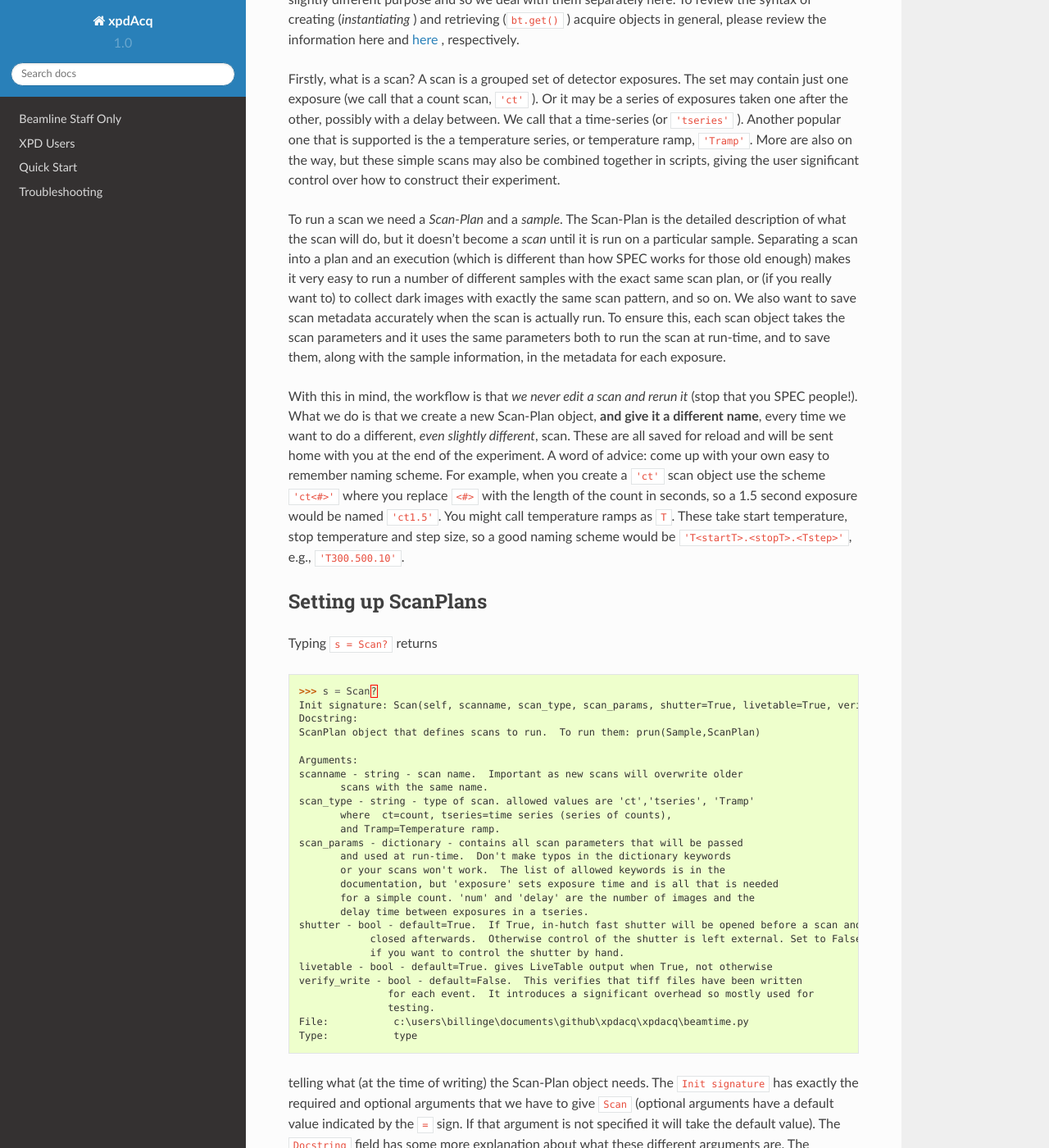
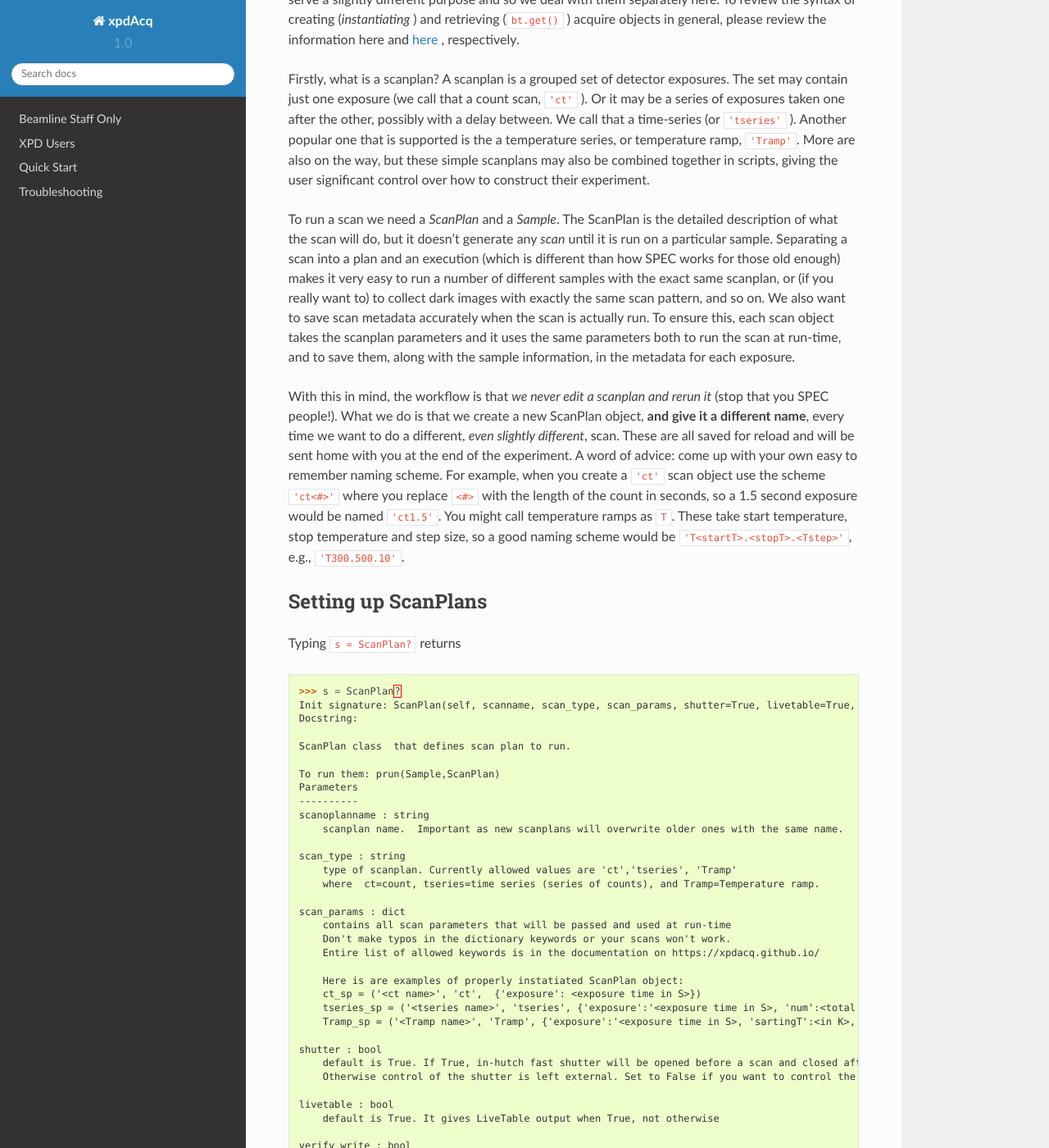
Before and after one commit to xpdAcq/xpdAcq, a Sphinx documentation site: the page built from doc/usb_Scan.rst, in a window 1280 px wide and 1400 px high, scrolled down 197 px. Shown: the whole window at 82% size. Built offline with Sphinx 7.4.7 and the Read the Docs theme 2.0.0, drawn with Linux system fonts in a browser that asks for light colours; some of the changed text lies outside the part shown.

Commit message:
finish going through usb_Scan.rst

```diff
--- a/doc/usb_Scan.rst
+++ b/doc/usb_Scan.rst
@@ -1,34 +1,34 @@
 .. _usb_scan:
 
-Setting up your scan objects
+Setting up your ScanPlan objects
 ----------------------------
 
-Scan objects (of type ``'sc'`` ) are created just like :ref:`Experiment and Sample <usb_experiment>` objects,
+ScanPlan objects (of type ``'sp'`` ) are created just like :ref:`Experiment and Sample <usb_experiment>` objects,
 but they serve a slightly different purpose and so we deal with them separately here. To review the syntax
 of creating (*instantiating* ) and retrieving (``bt.get()`` ) acquire objects in general, please review
 the information :ref:`here <usb_experiment>` and :ref:`here <usb_where>` , respectively.
 
-Firstly, what is a scan?  A scan is a grouped set of detector exposures.  The set may
+Firstly, what is a scanplan?  A scanplan is a grouped set of detector exposures.  The set may
 contain just one exposure (we call that a count scan, ``'ct'`` ).  Or it may be a series of exposures
 taken one after the other, possibly with a delay between.  We
 call that a time-series (or ``'tseries'`` ).  Another popular one that is supported is the
 a temperature series, or temperature ramp, ``'Tramp'``.  More are also on the way, but
-these simple scans may also be combined together in scripts, giving the user significant
+these simple scanplans may also be combined together in scripts, giving the user significant
 control over how to construct their experiment.
 
-To run a scan we need a *Scan-Plan* and a *sample*.  The Scan-Plan is the detailed description of
-what the scan will do, but it doesn't become a *scan* until it is run on a particular sample.
+To run a scan we need a *ScanPlan* and a *Sample*.  The ScanPlan is the detailed description of
+what the scan will do, but it doesn't generate any *scan* until it is run on a particular sample.
 Separating a scan into a plan and an execution (which is different than how SPEC works
 for those old enough) makes it very easy to run a number of different samples with the
-exact same scan plan, or (if you really want to) to collect dark images with exactly the same scan pattern, and so on.
+exact same scanplan, or (if you really want to) to collect dark images with exactly the same scan pattern, and so on.
 We also want to save scan metadata accurately when the scan is actually run.  To ensure
-this, each scan object takes the scan parameters and it uses the same parameters
+this, each scan object takes the scanplan parameters and it uses the same parameters
 both to run the scan at run-time, and to save them, along with the sample information,
 in the metadata for each exposure.
 
-With this in mind, the workflow is that *we never edit a scan and rerun it* (stop that you SPEC people!).
-What we do is that we create a new Scan-Plan object, **and give it a different name**,
-every time we want to do a different, *even slightly different*, scan.  These are all
+With this in mind, the workflow is that *we never edit a scanplan and rerun it* (stop that you SPEC people!).
+What we do is that we create a new ScanPlan object, **and give it a different name**,
+every time we want to do a different, *even slightly different*, scan. These are all
 saved for reload and will be sent home with you at the end of the experiment.  A word of advice:
 come up with your own easy to remember naming scheme. For example, when you create
 a ``'ct'`` scan object use the scheme ``'ct<#>'`` where you replace ``<#>`` with the length
@@ -39,38 +39,51 @@ so a good naming scheme would be ``'T<startT>.<stopT>.<Tstep>'``, e.g., ``'T300.
 Setting up ScanPlans
 """"""""""""""""""""
 
-Typing ``s = Scan?`` returns
+Typing ``s = ScanPlan?`` returns
 
 .. code-block:: python
 
-  >>> s = Scan?
-  Init signature: Scan(self, scanname, scan_type, scan_params, shutter=True, livetable=True, verify_write=False)
+  >>> s = ScanPlan?
+  Init signature: ScanPlan(self, scanname, scan_type, scan_params, shutter=True, livetable=True, verify_write=False)
   Docstring:
-  ScanPlan object that defines scans to run.  To run them: prun(Sample,ScanPlan)
 
-  Arguments:
-  scanname - string - scan name.  Important as new scans will overwrite older
-         scans with the same name.
-  scan_type - string - type of scan. allowed values are 'ct','tseries', 'Tramp'
-         where  ct=count, tseries=time series (series of counts),
-         and Tramp=Temperature ramp.
-  scan_params - dictionary - contains all scan parameters that will be passed
-         and used at run-time.  Don't make typos in the dictionary keywords
-         or your scans won't work.  The list of allowed keywords is in the
-         documentation, but 'exposure' sets exposure time and is all that is needed
-         for a simple count. 'num' and 'delay' are the number of images and the
-         delay time between exposures in a tseries.
-  shutter - bool - default=True.  If True, in-hutch fast shutter will be opened before a scan and
-              closed afterwards.  Otherwise control of the shutter is left external. Set to False
-              if you want to control the shutter by hand.
-  livetable - bool - default=True. gives LiveTable output when True, not otherwise
-  verify_write - bool - default=False.  This verifies that tiff files have been written
-                 for each event.  It introduces a significant overhead so mostly used for
-                 testing.
+  ScanPlan class  that defines scan plan to run.
+
+  To run them: prun(Sample,ScanPlan)
+  Parameters
+  ----------
+  scanoplanname : string
+      scanplan name.  Important as new scanplans will overwrite older ones with the same name.
+
+  scan_type : string
+      type of scanplan. Currently allowed values are 'ct','tseries', 'Tramp'
+      where  ct=count, tseries=time series (series of counts), and Tramp=Temperature ramp.
+
+  scan_params : dict
+      contains all scan parameters that will be passed and used at run-time
+      Don't make typos in the dictionary keywords or your scans won't work.
+      Entire list of allowed keywords is in the documentation on https://xpdacq.github.io/
+
+      Here is are examples of properly instatiated ScanPlan object:
+      ct_sp = ('<ct name>', 'ct',  {'exposure': <exposure time in S>})
+      tseries_sp = ('<tseries name>', 'tseries', {'exposure':'<exposure time in S>, 'num':<total count>, 'delay':<delay between count in S>})
+      Tramp_sp = ('<Tramp name>', 'Tramp', {'exposure':'<exposure time in S>, 'sartingT':<in K>, 'endinT':<in K>, 'Tstep':<in K>})
+
+  shutter : bool
+      default is True. If True, in-hutch fast shutter will be opened before a scan and closed afterwards.
+      Otherwise control of the shutter is left external. Set to False if you want to control the shutter by hand.
+
+  livetable : bool
+      default is True. It gives LiveTable output when True, not otherwise
+
+  verify_write : bool
+      default is False. This verifies that tiff files have been written for each event.
+      It introduces a significant overhead so mostly used for testing.
+
   File:           c:\users\billinge\documents\github\xpdacq\xpdacq\beamtime.py
   Type:           type
 
-telling what (at the time of writing) the Scan-Plan object needs.
+telling what (at the time of writing) the ScanPlan object needs.
 The ``Init signature`` has exactly the required and optional arguments
 that we have to give ``Scan`` (optional arguments have a default value indicated
 by the ``=`` sign.  If that argument is not specified it will take the default
@@ -98,18 +111,18 @@ Here are some examples of valid count-type ScanPlan definitions:
 
 .. code-block:: python
 
-  >>> sc = Scan('ct1.5','ct',{'exposure':1.5})                      # the simplest count scan definition
-  >>> sc = Scan('ct1.5_nosh','ct',{'exposure':1.5},shutter=False)   # same scan as before but let's do the shutter by hand (be careful!)
-  >>> sc = Scan('ct100.5_nolt','ct',{'exposure':100.5},livetable=False)    # nice long scan but we don't want to clutter our terminal with the table showing the counts
-  >>> sc = Scan('ct2_vw','ct',{'exposure':2},verify_write=True)     # we want to be sure the tiff was written in pe1_data, but pay a price of a ~ 1 second overhead.
-  >>> sc = Scan('ct2_vw_nosh','ct',{'exposure':2},verify_write=True,shutter=False) # hopefully you are getting the idea.
-  >>> Scan('ct2','ct',{'exposure':2})                               # this will also work in xpdAcq because we can reference this object with bt.list() and bt.get()
+  >>> sc = ScanPlan('ct1.5','ct',{'exposure':1.5})                      # the simplest count scan definition
+  >>> sc = ScanPlan('ct1.5_nosh','ct',{'exposure':1.5},shutter=False)   # same scan as before but let's do the shutter by hand (be careful!)
+  >>> sc = ScanPlan('ct100.5_nolt','ct',{'exposure':100.5},livetable=False)    # nice long scan but we don't want to clutter our terminal with the table showing the counts
+  >>> sc = ScanPlan('ct2_vw','ct',{'exposure':2},verify_write=True)     # we want to be sure the tiff was written in pe1_data, but pay a price of a ~ 1 second overhead.
+  >>> sc = ScanPlan('ct2_vw_nosh','ct',{'exposure':2},verify_write=True,shutter=False) # hopefully you are getting the idea.
+  >>> ScanPlan('ct2','ct',{'exposure':2})                               # this will also work in xpdAcq because we can reference this object with bt.list() and bt.get()
 
 A few things to note:
 
  * Because all these are count ScanPlans, the second argument is ``'ct'`` for all of them.
  * **They all have different names** (the first argument!).  This is necessary in xpdAcq!  On a side note, though it is not OK in Python in general, in xpdAcq it *is* OK for you to make the assignment (i.e., ``sc = ...``) the same in each case. This would be bad in regular python programming because you would be repeatedly reassigning the same python object (``sc``) with different definitions and they will all be lost except the most recent definition.  However, in xpdAcq we should always reference our objects using ``bt.list()`` then ``bt.get()`` (:ref:`remember? <usb_where>`).  This means that the objects instantiated this way are all saved correctly even with the same assignment, *as long as they have different names*. We can even do some Python insanity such as the last ScanPlan definition shown in the examples.  This object is created with no assignment so there is no way for Python to reference it, but we can in xpdAcq with ``bt.list()`` and ``bt.get()``.
- * It is quite possible to successfully define an incorrectly composed ScanPlan object. You will only know this when you try and run it.  later we will give tools that can validate your scan objects for you, but for now you have to do it by hand.  You can do this by running them in ``dryrun()``, see :ref:`usb_running`.
+ * It is quite possible to successfully define an incorrectly composed ScanPlan object but we have tools that can validate your ``ScanPlan`` objects by the time of instantiation. Validator will tell you which filelds are missing through a warning, please follow the instruction from warning message and modify your code. You can run your ScanPlan and Sample object with ``dryrun()`` to have a look on how your metadata will be recorded. See :ref:`usb_running`.
  * The scan_params syntax is a bit clunky and delicate.  Please just be careful for now.  Later we will give helper functions and maybe a GUI (if we can get funding for a summer student).  Let's all pray to the funding gods!
 
 OK, it is time to :ref:`run our scans <usb_running>`
```
